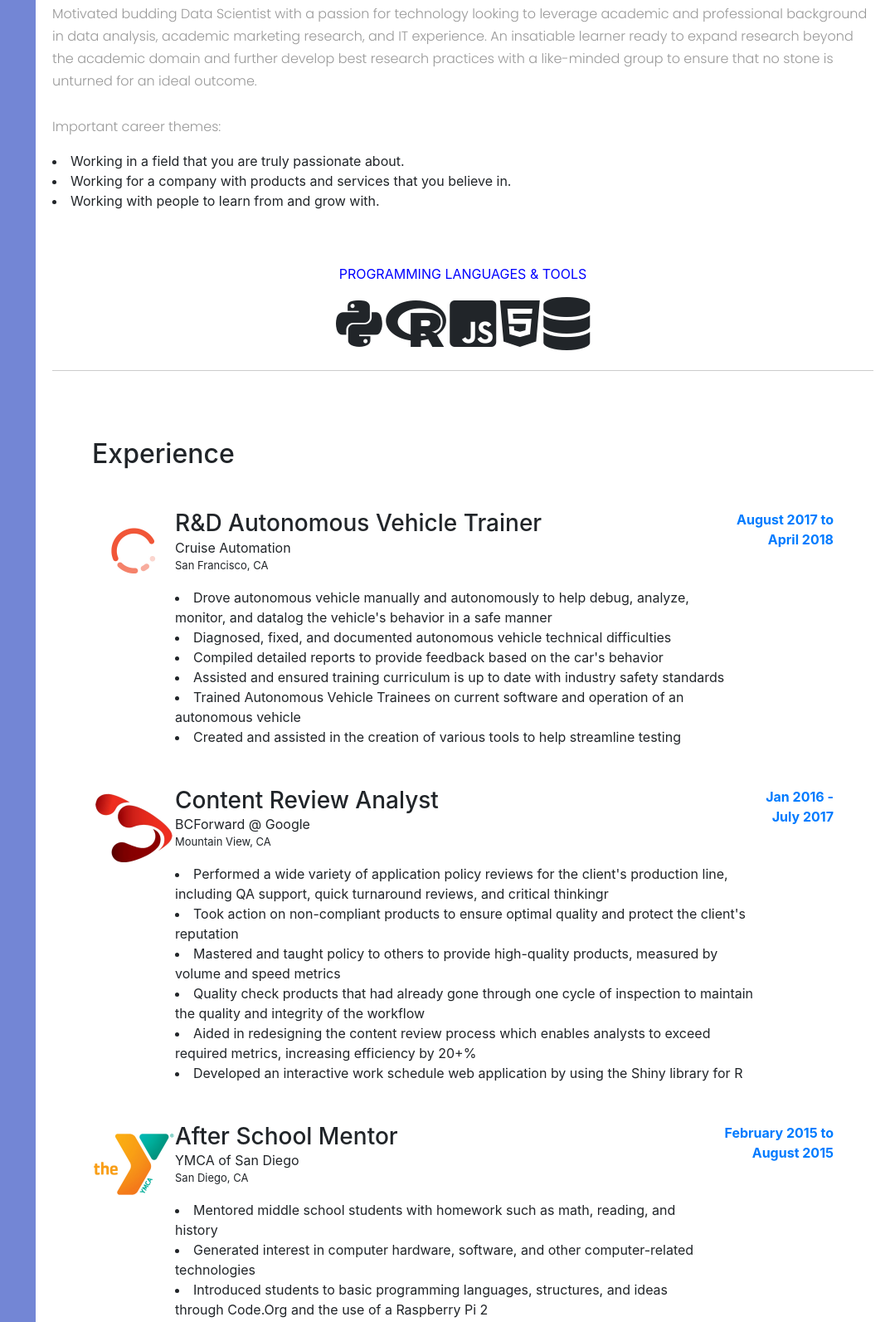
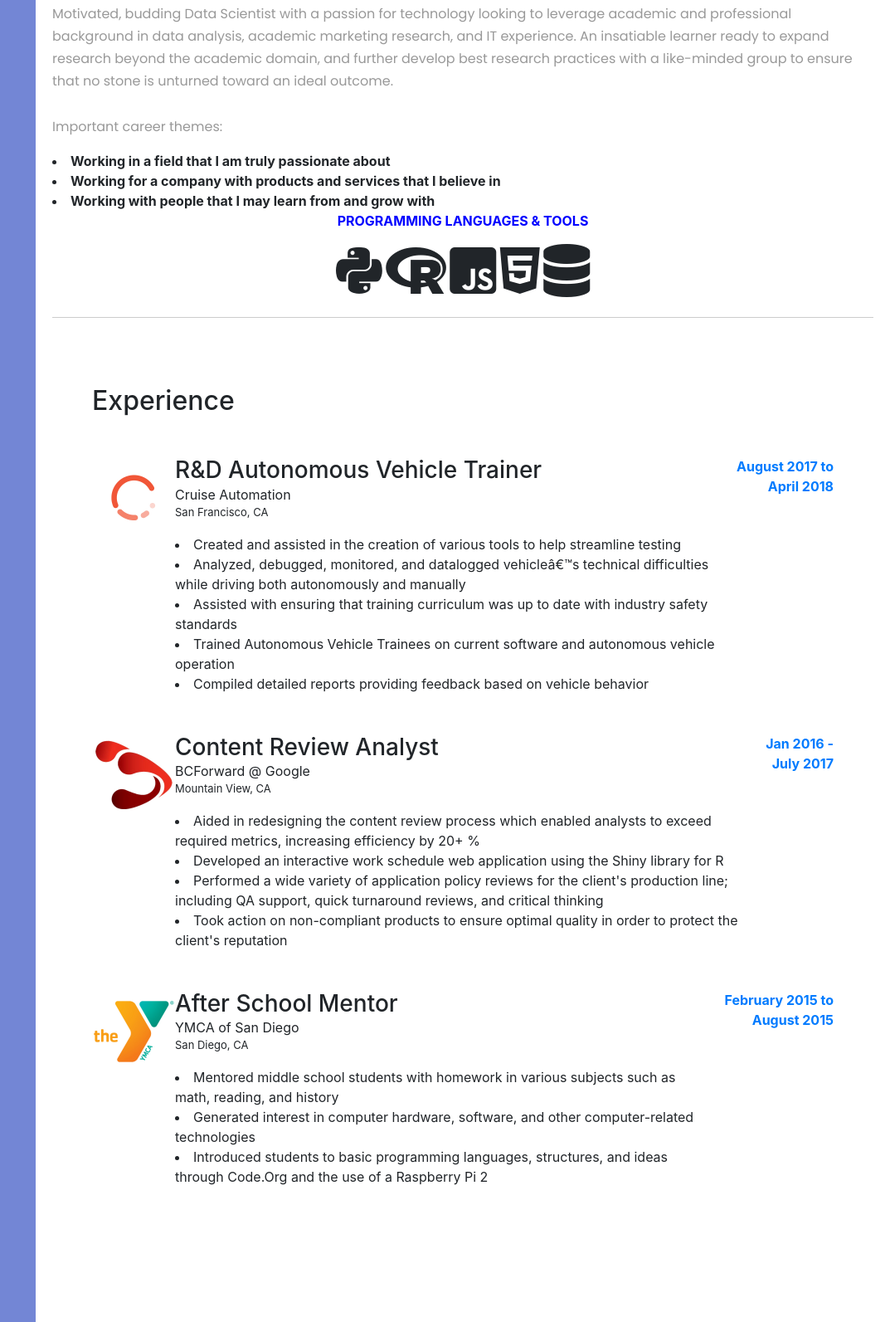
Before and after one commit to cfrichardson1/cfrichardson1.github.io, a plain HTML site: page index.html in a window 1280 px wide. Shown: the part 540-2133 px from the top of the page at 83% size, without its empty margins (207-1280 px from the left). Drawn offline with nearby package versions, Linux system fonts and the light colour scheme; some packages are replaced by stand-ins of ours; a script that the page names is missing.

Commit message:
grammar edit to main and interests pages

```diff
--- a/index.html
+++ b/index.html
@@ -423,22 +423,16 @@ min-width: none;
     <br>
 
     <p>
-        Motivated budding Data Scientist with a passion for technology looking to leverage academic and professional background in data analysis, academic marketing
-        research, and IT experience.  An insatiable learner ready to expand research beyond the academic domain and further
-        develop best research practices with a like-minded group to ensure that no stone is unturned for an ideal outcome.
+      <strong>
+        Motivated, budding Data Scientist with a passion for technology looking to leverage academic and professional background in data analysis, academic marketing research, and IT experience. An insatiable learner ready to expand research beyond the academic domain, and further develop best research practices with a like-minded group to ensure that no stone is unturned toward an ideal outcome.
         <br>
         <br>
-        <!-- <strong>Important career themes:</strong> -->
         Important career themes:
+        <li>Working in a field that I am truly passionate about</li>
+        <li>Working for a company with products and services that I believe in</li>
+        <li>Working with people that I may learn from and grow with</li>
+        <center>
 
-        <li>Working in a field that you are truly passionate about.</li>
-<li>Working for a company with products and services that you believe in.</li>
-<li>Working with people to learn from and grow with.</li>
-
-</p>
-        <center>
-          <br>
-          <br>
           <font color ='blue'>PROGRAMMING LANGUAGES & TOOLS</font>
           <br>
         </strong>
@@ -471,12 +465,11 @@ min-width: none;
         <div class="resume-content mr-auto">
           <h3 class="mb-0">R&D Autonomous Vehicle Trainer</h3>
           <div class="subheading mb-3">Cruise Automation<br><font size = '2'>San Francisco, CA</font></div>
-          <li>Drove autonomous vehicle manually and autonomously to help debug, analyze, monitor, and datalog the vehicle's behavior in a safe manner</li>
-          <li>Diagnosed, fixed, and documented autonomous vehicle technical difficulties</li>
-          <li>Compiled detailed reports to provide feedback based on the car's behavior</li>
-          <li>Assisted and ensured training curriculum is up to date with industry safety standards</li>
-          <li>Trained Autonomous Vehicle Trainees on current software and operation of an autonomous vehicle</li>
           <li>Created and assisted in the creation of various tools to help streamline testing</li>
+          <li>Analyzed, debugged, monitored, and datalogged vehicle’s technical difficulties while driving both autonomously and manually</li>
+          <li>Assisted with ensuring that training curriculum was up to date with industry safety standards</li>
+          <li>Trained Autonomous Vehicle Trainees on current software and autonomous vehicle operation</li>
+          <li>Compiled detailed reports providing feedback based on vehicle behavior</li>
         </div>
         <!-- DATE -->
         <div class="resume-date text-md-right">
@@ -491,12 +484,10 @@ min-width: none;
         <div class="resume-content mr-auto">
           <h3 class="mb-0"> Content Review Analyst </h3>
           <div class="subheading mb-3">BCForward @ Google<br><font size = '2'>Mountain View, CA</font></div>
-          <li>Performed a wide variety of application policy reviews for the client's production line, including QA support, quick turnaround reviews, and critical thinkingr</li>
-          <li>Took action on non-compliant products to ensure optimal quality and protect the client's reputation</li>
-          <li>Mastered and taught policy to others to provide high-quality products, measured by volume and speed metrics</li>
-          <li>Quality check products that had already gone through one cycle of inspection to maintain the quality and integrity of the workflow</li>
-          <li>Aided in redesigning the content review process which enables analysts to exceed required metrics, increasing efficiency by 20+%</li>
-          <li>Developed an interactive work schedule web application by using the Shiny library for R</li>
+            <li>Aided in redesigning the content review process which enabled analysts to exceed required metrics, increasing efficiency by 20+ %</li>
+            <li>Developed an interactive work schedule web application using the Shiny library for R</li>
+            <li>Performed a wide variety of application policy reviews for the client's production line; including QA support, quick turnaround reviews, and critical thinking</li>
+            <li>Took action on non-compliant products to ensure optimal quality in order to protect the client's reputation</li>
         </div>
         <!-- DATE -->
         <div class="resume-date text-md-right">
@@ -511,9 +502,9 @@ min-width: none;
         <div class="resume-content mr-auto">
           <h3 class="mb-0"> After School Mentor </h3>
           <div class="subheading mb-3">YMCA of San Diego<br><font size = '2'>San Diego, CA</font></div>
-          <li>Mentored middle school students with homework such as math, reading, and history</li>
-          <li>Generated interest in computer hardware, software, and other computer-related technologies</li>
-          <li>Introduced students to basic programming languages, structures, and ideas through Code.Org and the use of a Raspberry Pi 2</li>
+            <li>Mentored middle school students with homework in various subjects such as math, reading, and history</li>
+            <li>Generated interest in computer hardware, software, and other computer-related technologies</li>
+            <li>Introduced students to basic programming languages, structures, and ideas through Code.Org and the use of a Raspberry Pi 2</li>
         </div>
         <!-- DATE -->
         <div class="resume-date text-md-right">
```
Also changed, not shown: interests.html (+7 -15 lines), 1 other file.
